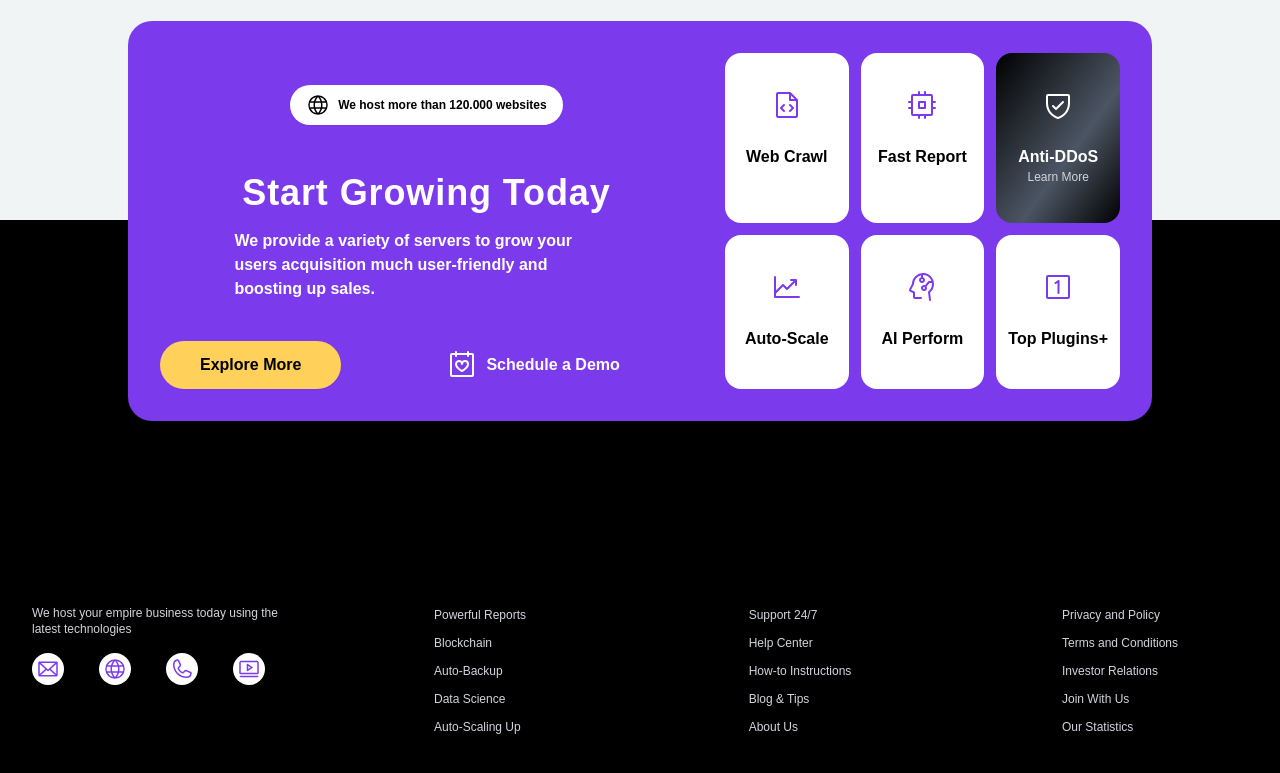
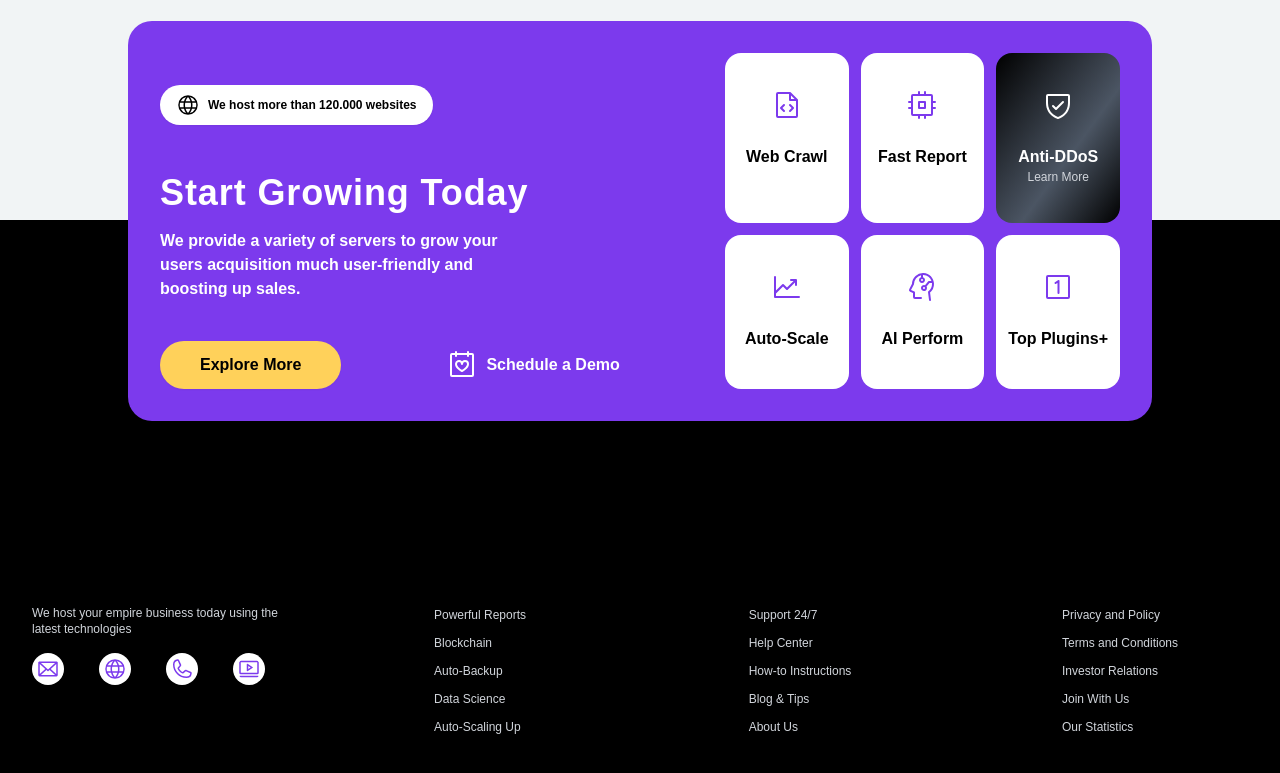
Before and after one commit to rayzio-jax/BWA-UIEngineer, a website: page index.html in a window 1280 px wide. Shown: the part 3161-3934 px from the top of the page. Drawn offline with nearby package versions, Linux system fonts and the light colour scheme.

Commit message:
restyling on "start growing" section

```diff
--- a/index.html
+++ b/index.html
@@ -886,7 +886,7 @@
 					<aside class="mx-auto lg:mx-0 lg:flex-1 flex flex-col">
 						<div class="flex-1 lg:hidden"></div>
 						<div
-							class="flex bg-white max-w-fit rounded-full px-4 py-2 gap-x-2 my-8 shadow-sm mx-auto"
+							class="flex bg-white max-w-fit rounded-full px-4 py-2 gap-x-2 my-8 shadow-sm mx-auto md:mx-0"
 						>
 							<svg
 								xmlns="http://www.w3.org/2000/svg"
@@ -905,13 +905,13 @@
 						</div>
 						<!-- Section Title: Explore More -->
 						<h1
-							class="max-w-xl md:max-w-2xl xl:max-w-[700px] text-4xl lg:text-4xl font-bold tracking-wide my-4 font-head text-white mx-auto"
+							class="max-w-xl md:max-w-2xl xl:max-w-[700px] text-4xl lg:text-4xl font-bold tracking-wide my-4 font-head text-white mx-auto md:mx-0"
 						>
 							Start Growing Today
 						</h1>
 						<!-- Section Text: Explore More -->
 						<p
-							class="max-w-96 lg:max-w-sm leading-relaxed text-[14px] lg:text-base mb-10 font-head font-semibold text-white flex-1 mx-auto"
+							class="max-w-96 lg:max-w-sm leading-relaxed text-[14px] lg:text-base mb-10 font-head font-semibold text-white flex-1 mx-auto md:mx-0"
 						>
 							We provide a variety of servers to grow your users acquisition
 							much user-friendly and boosting up sales.
```
Also changed, not shown: style.css.
